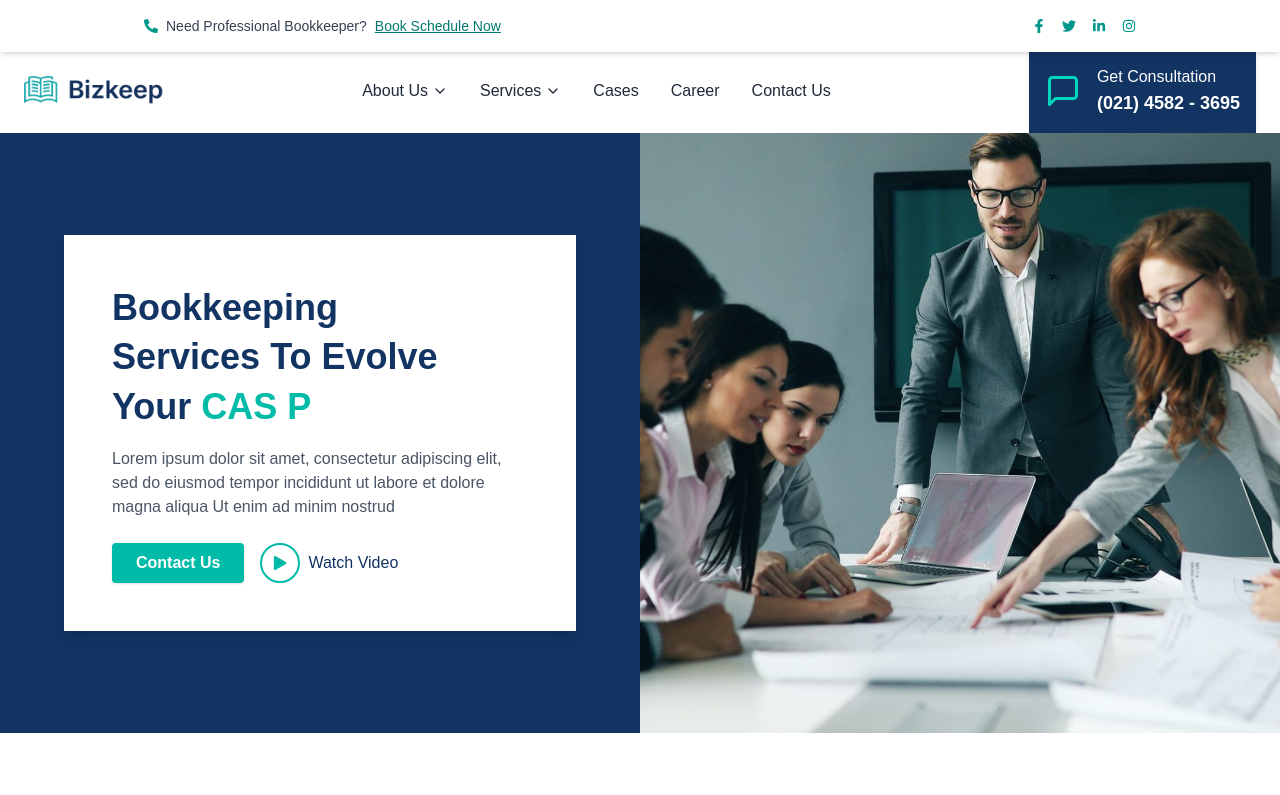
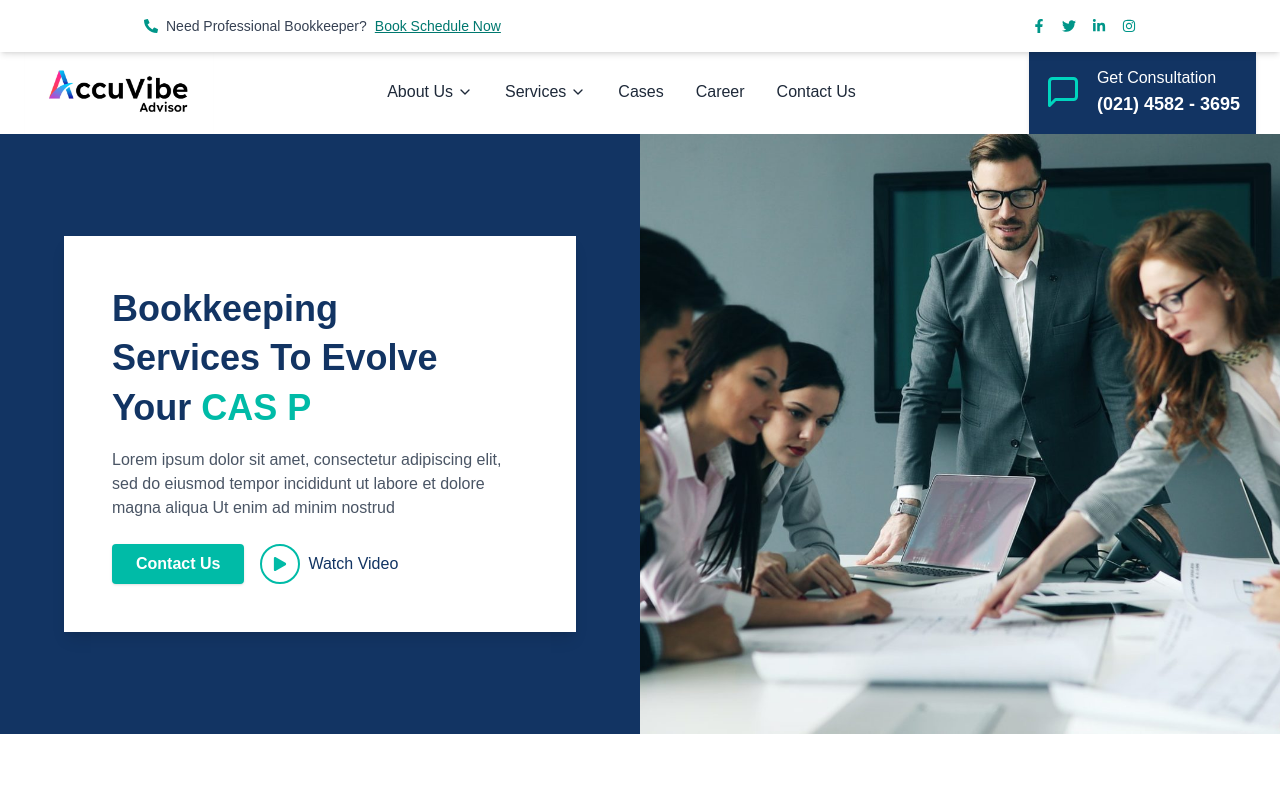
Before and after one commit to Dixitsoni/bookkeep, a Next.js app: page / in a window 1280 px wide. Shown: the top 795 px of the page. Built offline with nearby package versions, Linux system fonts and the light colour scheme.

Commit message:
update the code

```diff
--- a/components/topbar/topnav/TopNav.tsx
+++ b/components/topbar/topnav/TopNav.tsx
@@ -50,7 +50,7 @@ export default function TopNav() {
 
                 {/* Logo */}
                 <Link href="/" className="flex items-center space-x-2">
-                    <Image src="/images/logo.png" alt="Logo" width={140} height={40} />
+                    <Image src="/images/logo.jpeg" alt="Logo" width={190} height={40} />
                 </Link>
 
                 {/* Navigation */}
@@ -61,7 +61,7 @@ export default function TopNav() {
                         {/* Menu Button */}
                         <button className="flex items-center cursor-pointer space-x-1 hover:text-gray-900">
                             <span>About Us</span>
-                            <FiChevronDown />
+                           <span><FiChevronDown /></span>
                         </button>
 
                         {/* Popup Menu */}
```
Also changed, not shown: public/images/logo.jpeg (added).
